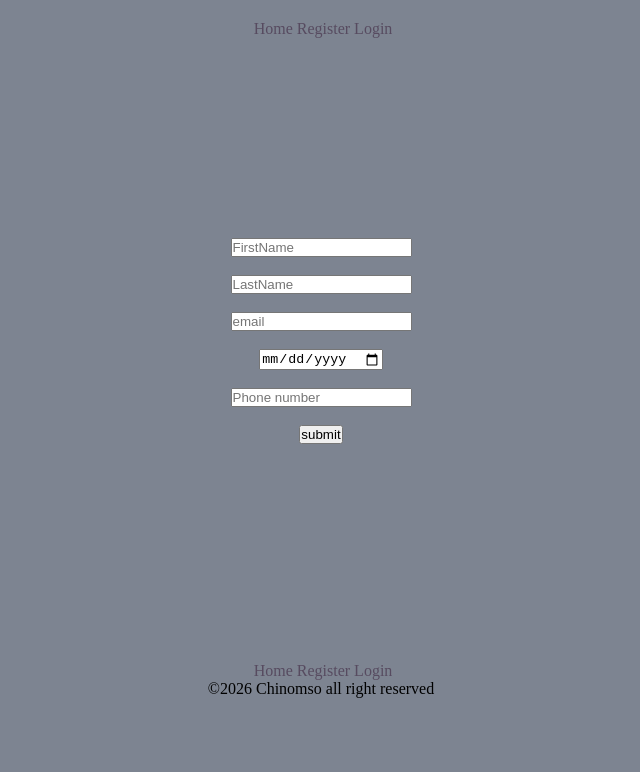
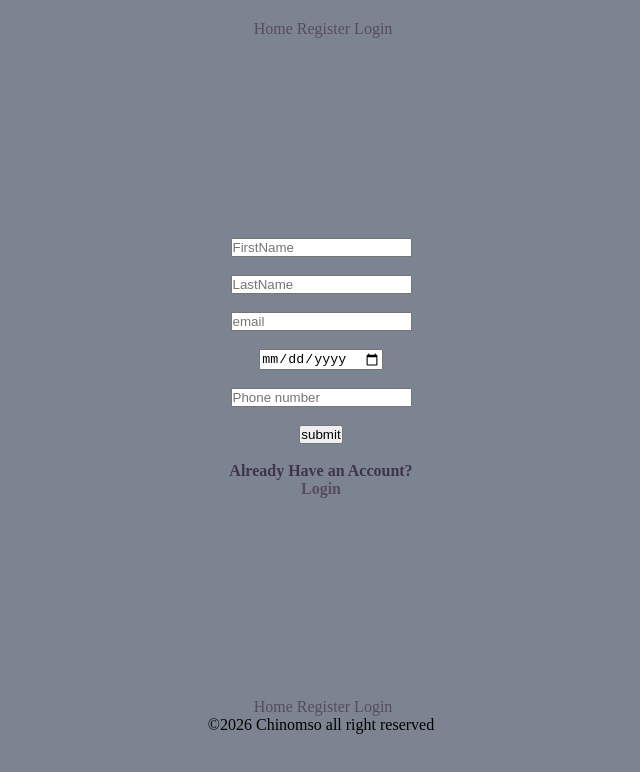
Before and after one commit to gr8xnomso/Assignment-With-three-Nav-links, a plain HTML site: page signup.html in a window 1280 px wide. Shown: the whole page, without its empty margins (319-959 px from the left). Drawn offline with Linux system fonts and the light colour scheme.

Commit message:
Update signup.html

```diff
--- a/signup.html
+++ b/signup.html
@@ -27,6 +27,7 @@
             <input type="number" name="phone-number" placeholder="Phone number"><br><br>
             <input type="button" value="submit"><br><br>
             </form>
+            <h4>Already Have an Account?<a href="login.html"><br>Login</a></h4>
         </section>
     </main>
         <footer>
```
